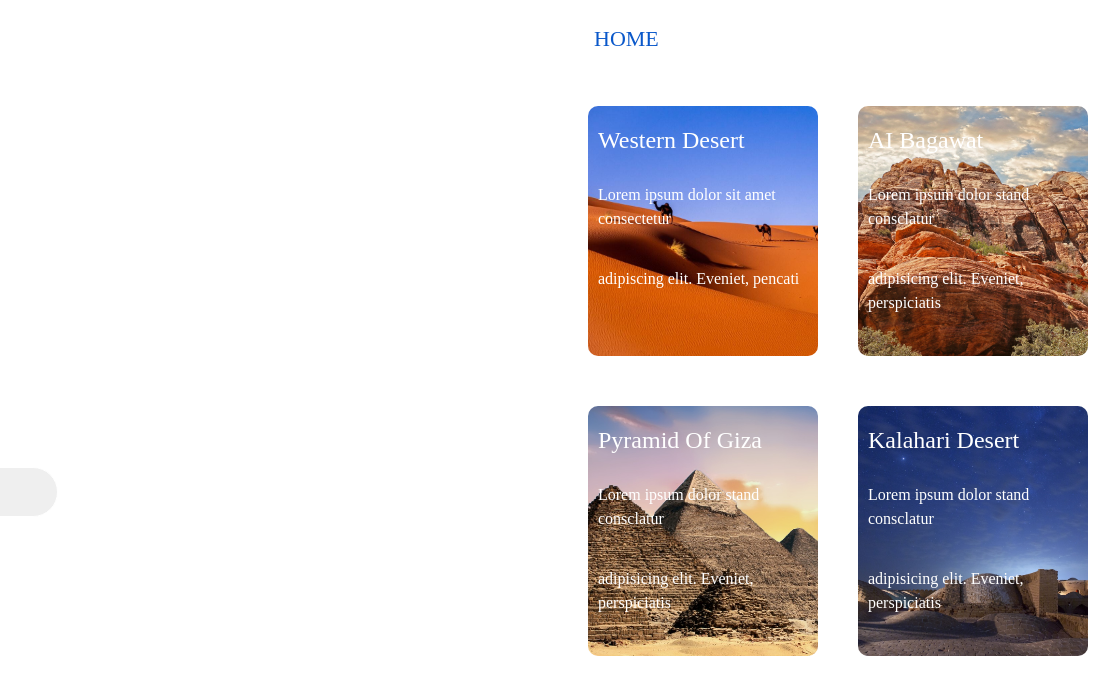
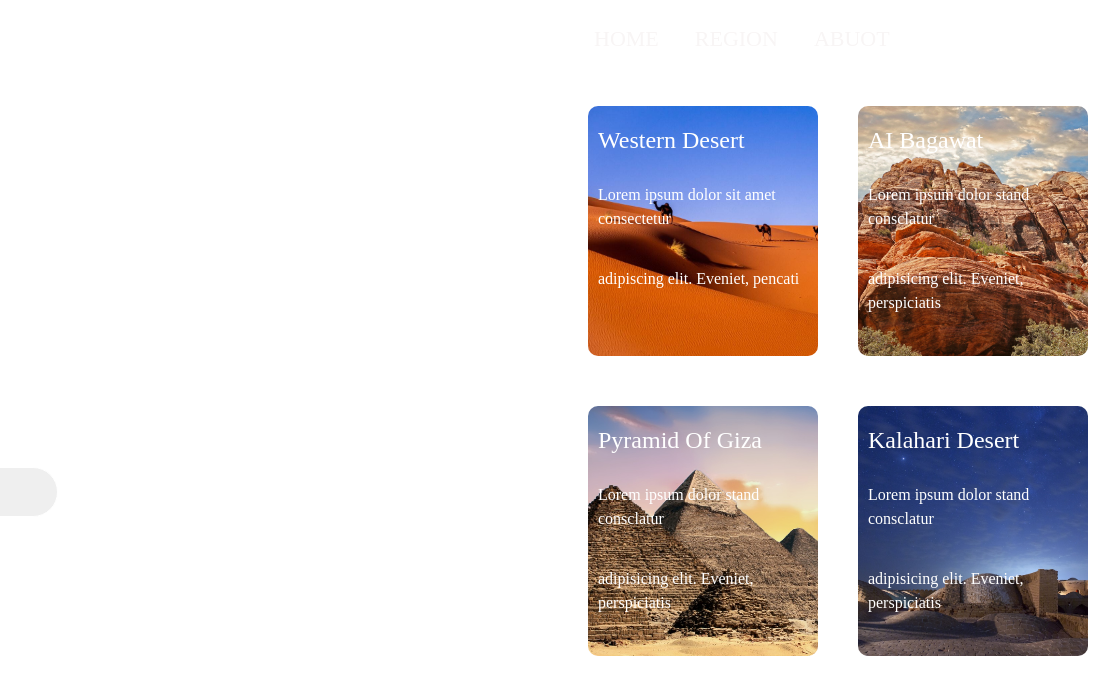
Before and after one commit to CSS3-Mastery/h-6, a plain HTML site: page index.html in a window 1280 px wide. In both pictures the pointer is over the link "HOME". Shown: the full height of the page, 172-1280 px from the left. Drawn offline with nearby package versions, Linux system fonts and the light colour scheme.

Commit message:
first commit

```diff
--- a/style.css
+++ b/style.css
@@ -9,6 +9,12 @@ body {
   color: #fff;
   font-family: serif;
   margin-left: 20px;
+}
+.nav-link:hover {
+  color: #e4dfdf;
+}
+.nav-link:any-link {
+  color: #f8f5f5;
 }
 .navbar-collapse {
   margin-left: 50%;
```
